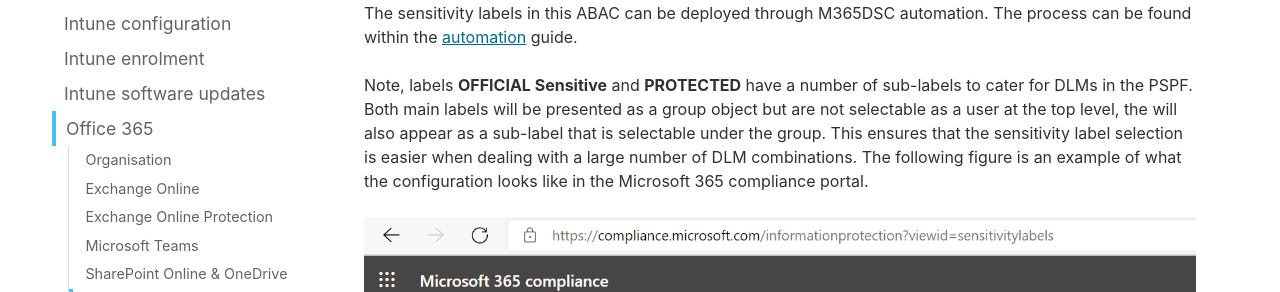
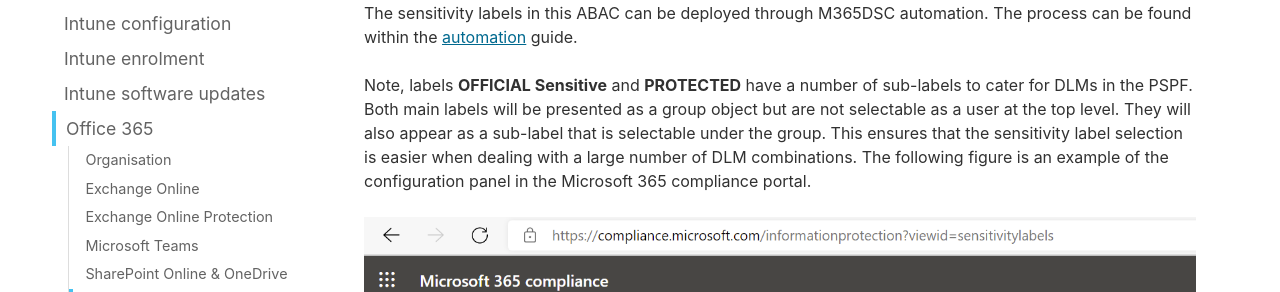
Before and after one commit to ASD-Blueprint/desktop.gov.au, a Jekyll site: the page built from blueprint/abac/office-365.md, in a window 1280 px wide and 900 px high, scrolled down 59858 px. Shown: the part 185-477 px from the top of the window. Built offline with Jekyll 4.4.1, drawn with Linux system fonts in a browser that asks for light colours; comment, search, counter and statistics services are not loaded; some of the changed text lies outside the part shown.

Commit message:
Editorial review

```diff
--- a/blueprint/abac/office-365.md
+++ b/blueprint/abac/office-365.md
@@ -762,7 +762,7 @@
 
 `Exchange Online Admin Centre > Mail flow > Rules`
 
-Note, the subject prepend rules listed here are not exhaustive, adjust for each classification combination in use within the agency.
+Note, the subject prepend rules listed here are not exhaustive. Adjust for each classification combination in use within the agency.
 
 #### UNOFFICIAL - prepend subject
 
@@ -1431,9 +1431,9 @@
 
 The sensitivity labels in this ABAC can be deployed through M365DSC automation. The process can be found within the [automation](/blueprint/automation.html) guide.
 
-Note, labels **OFFICIAL Sensitive** and **PROTECTED** have a number of sub-labels to cater for DLMs in the PSPF. Both main labels will be presented as a group object but are not selectable as a user at the top level, the will also appear as a sub-label that is selectable under the group. This ensures that the sensitivity label selection is easier when dealing with a large number of DLM combinations. The following figure is an example of what the configuration looks like in the Microsoft 365 compliance portal.
-
-![M365 compliance labels](/assets/images/abac/sensitivity-labels.PNG)
+Note, labels **OFFICIAL Sensitive** and **PROTECTED** have a number of sub-labels to cater for DLMs in the PSPF. Both main labels will be presented as a group object but are not selectable as a user at the top level. They will also appear as a sub-label that is selectable under the group. This ensures that the sensitivity label selection is easier when dealing with a large number of DLM combinations. The following figure is an example of the configuration panel in the Microsoft 365 compliance portal.
+
+![M365 compliance labels](/assets/images/abac/sensitivity-labels.png)
 
 #### UNOFFICIAL
 
```
Also changed, not shown: assets/images/abac/sensitivity-labels.png (renamed from assets/images/abac/sensitivity-labels.PNG).
